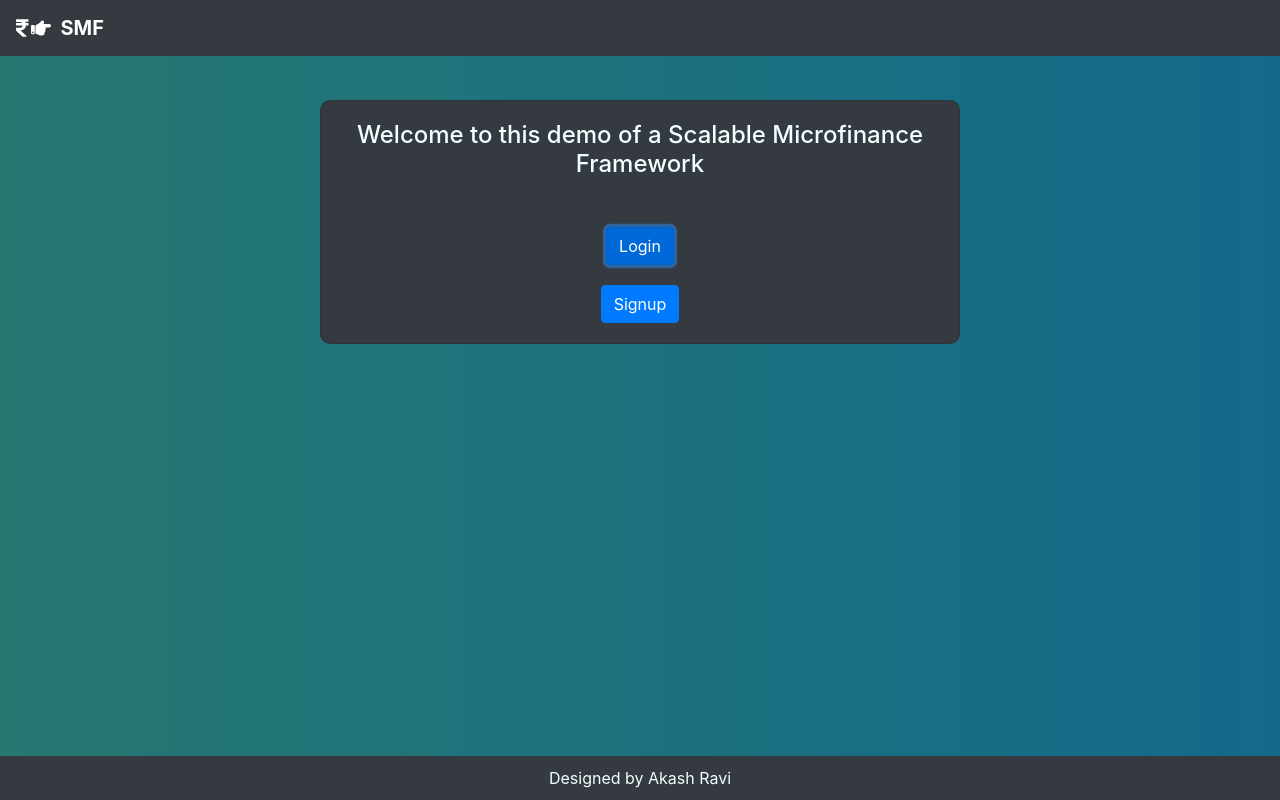
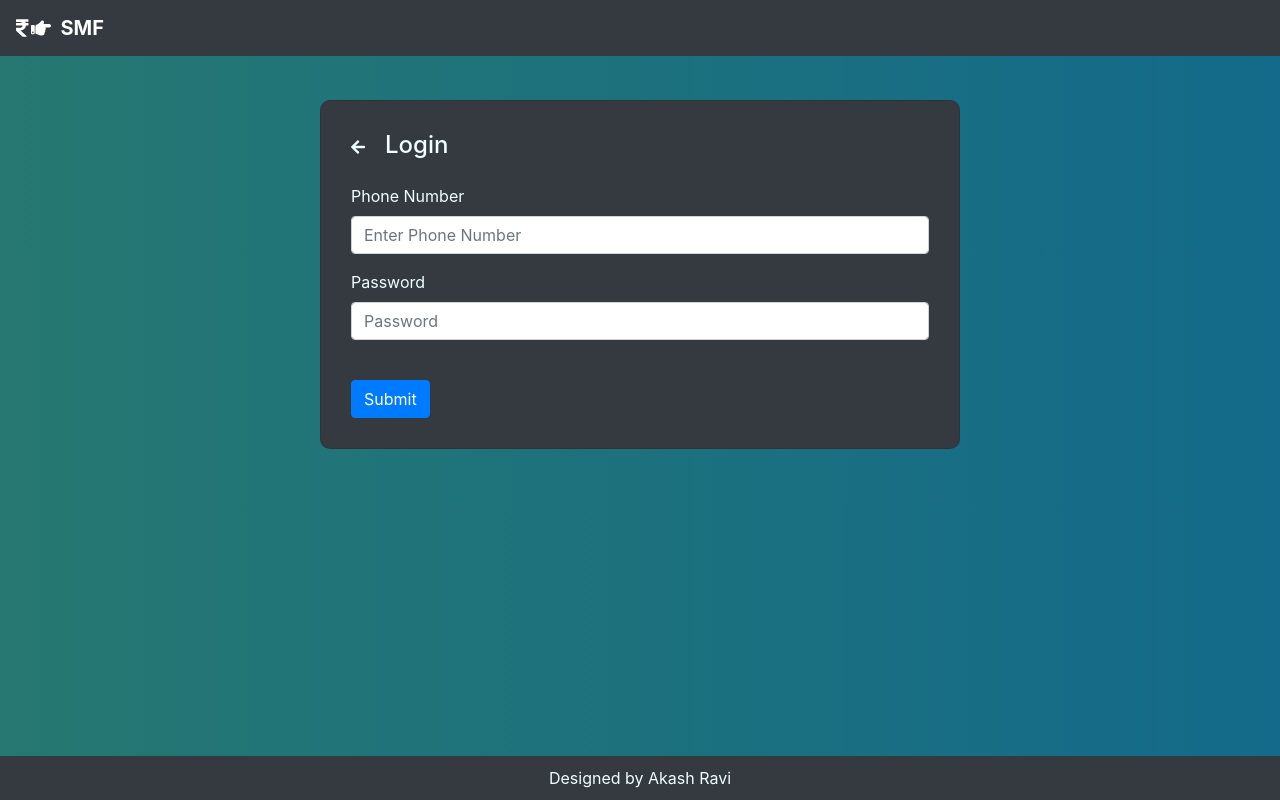
Before and after one commit to techtocore/Scalable-Microfinance-Framework, a React (Create React App) app in the folder smf-frontend/: page / in a window 1280 px wide. Both pictures are taken after a click on the button "Login". Built offline with nearby package versions, Linux system fonts and the light colour scheme.

Commit message:
Added login screen
Signed-off-by: Akash Ravi <akashkravi@gmail.com>

```diff
--- a/smf-frontend/src/App.css
+++ b/smf-frontend/src/App.css
@@ -1,42 +1,31 @@
 .App {
   background: #136a8a;
-  /* fallback for old browsers */
   background: -webkit-linear-gradient(to right, #267871, #136a8a);
-  /* Chrome 10-25, Safari 5.1-6 */
   background: linear-gradient(to right, #267871, #136a8a);
-  /* W3C, IE 10+/ Edge, Firefox 16+, Chrome 26+, Opera 12+, Safari 7+ */
   height: 100vh;
 }
 
 .btns {
   padding-top: 100px;
-  vertical-align: middle;
-  align-content: center;
-  text-align: center;
   margin-left: auto;
   margin-right: auto;
 }
 
 .card {
-  width: 50vw !important;
+  width: 50vw;
   margin: 0 auto;
-  /* Added */
   float: none;
-  /* Added */
   margin-bottom: 10px;
-  /* Added */
   border-radius: 10px !important;
-  background: #343a40!important
+  background: #343a40 !important
 }
 
-.white {
-  color: azure;
+@media (max-width:500px) {
+  .card {
+    width: 80vw;
+  }
 }
 
-.b1 {
-  margin-top: 20px !important;
+.card-body {
+  margin: 10px;
 }
-
-.loginbtn {
-  padding-top: 40px;
-}
--- a/smf-frontend/src/App.js
+++ b/smf-frontend/src/App.js
@@ -1,5 +1,6 @@
 import React from 'react';
 import Navbar from './Navbar'
+import Login from './Login'
 import './App.css';
 
 function App() {
@@ -9,14 +10,7 @@ function App() {
       <div className="btns">
         <div className="card">
           <div className="card-body">
-            <h4 className="white">
-              Welcome to this demo of a Scalable Microfinance Framework
-            </h4>
-            <div className="loginbtn">
-              <button className="btn btn-primary"> Login </button>
-              <br></br>
-              <button className="btn btn-primary b1"> Signup </button>
-            </div>
+            <Login></Login>
           </div>
         </div>
 
--- /dev/null
+++ b/smf-frontend/src/Login/Login.css
@@ -0,0 +1,23 @@
+.b1 {
+    margin-top: 20px !important;
+}
+
+.loginbtn {
+    padding-top: 40px;
+    text-align: center;
+}
+
+.backicon {
+    color: azure;
+    cursor: pointer;
+    text-align: start;
+    margin-right: 20px;
+}
+
+label, .white {
+    color: azure;
+}
+
+.inline {
+    display: inline;
+}
--- /dev/null
+++ b/smf-frontend/src/Login/Login.js
@@ -0,0 +1,76 @@
+import React, { Component } from 'react';
+import './Login.css';
+import { FontAwesomeIcon } from '@fortawesome/react-fontawesome'
+import { faArrowLeft } from '@fortawesome/free-solid-svg-icons'
+
+
+class Login extends Component {
+  constructor(props) {
+    super(props);
+    this.handleLoginClick = this.handleLoginClick.bind(this);
+    this.handleSignupClick = this.handleSignupClick.bind(this);
+    this.handleBackClick = this.handleBackClick.bind(this);
+    this.state = { opt: '' };
+  }
+
+  handleLoginClick() {
+    this.setState({ opt: 'login' });
+  }
+
+  handleSignupClick() {
+    this.setState({ opt: 'signup' });
+  }
+
+  handleBackClick() {
+    this.setState({ opt: '' });
+  }
+
+  render(props) {
+    const opt = this.state.opt;
+    let login = (
+      <div>
+
+        <FontAwesomeIcon className="backicon" onClick={this.handleBackClick} icon={faArrowLeft} />
+        <h4 className="white inline">
+          Login
+            </h4>
+        <br></br>
+        <br></br>
+        <form>
+          <div className="form-group">
+            <label htmlFor="phoneno">Phone Number</label>
+            <input type="phone" className="form-control" id="phoneno" aria-describedby="emailHelp" placeholder="Enter Phone Number" />
+          </div>
+          <div className="form-group">
+            <label htmlFor="pw">Password</label>
+            <input type="password" className="form-control" id="pw" placeholder="Password" />
+          </div>
+          <br></br>
+          <button type="submit" className="btn btn-primary">Submit</button>
+        </form>
+      </div>
+    );
+    let main = (
+      <div>
+        <h4 className="white">
+          Welcome to this demo of a Scalable Microfinance Framework
+            </h4>
+        <div className="loginbtn">
+          <button className="btn btn-primary" onClick={this.handleLoginClick}> Login </button>
+          <br></br>
+          <button className="btn btn-primary b1"> Signup </button>
+        </div>
+      </div>
+
+    );
+    if (opt === '') {
+      return main;
+    }
+    else if (opt === 'login') {
+      return login;
+    }
+
+  }
+}
+
+export default Login;
--- /dev/null
+++ b/smf-frontend/src/Login/index.js
@@ -0,0 +1 @@
+export { default } from './Login.js';
```
